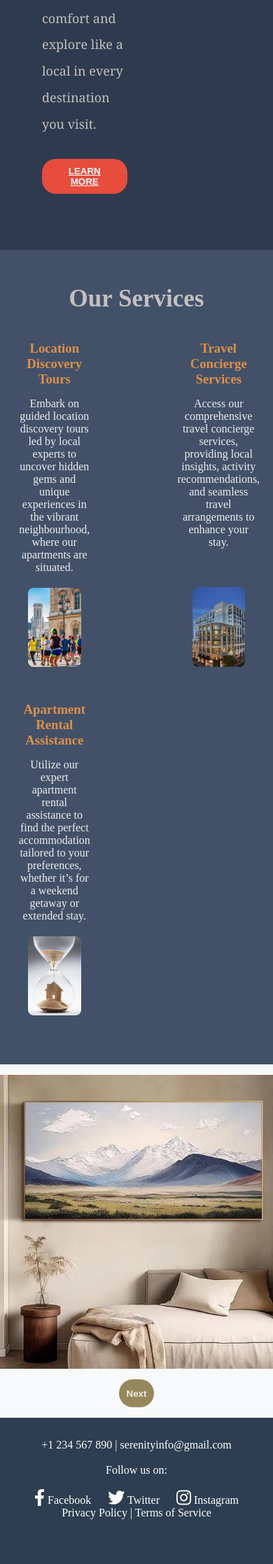
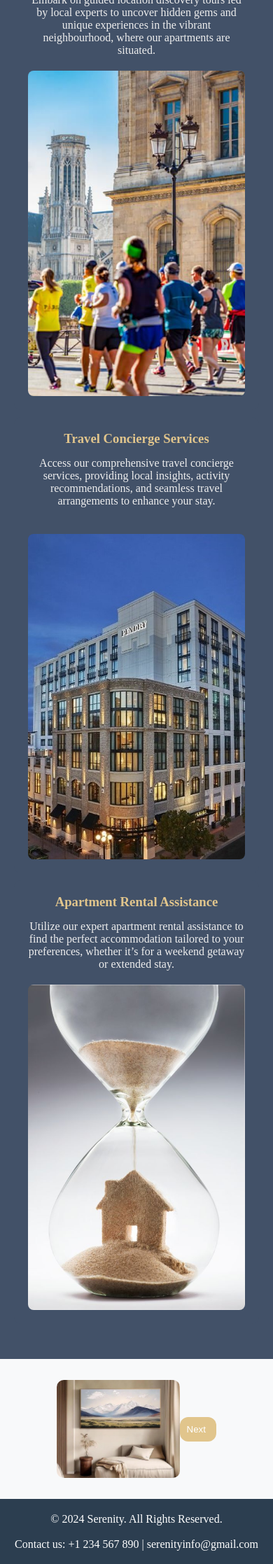
Before and after one commit to eldasahitii/Airbnb, a PHP site: page /Home.php in a window 390 px wide; the page is wider, and only the part inside the window is pictured. Shown: the part 1160-3395 px from the top of that part at 70% size. Before the commit the page ends 3331 px from the top of that part, so only its background shows below. Run offline with PHP 8.4, Linux system fonts and the light colour scheme; the visitor is signed in with stand-in values (Sample User, id 1); some libraries are stand-ins or nearby versions.

Commit message:
home,aboutus,booking responsive

```diff
--- a/Home.php
+++ b/Home.php
@@ -8,9 +8,8 @@ if (!isset($_SESSION['email'])) {
 $email = $_SESSION['email'];
 ?>
 
-<div style="background-color:#2c3e50; color: white; padding: 18PX 20px; text-align: center; font-size: 16px; font-weight: normal; border-radius: 5px; position: absolute; top: 0; right: 0; z-index: 9999;">
-    Welcome, <?php echo $email; ?>!
-    <a href="Logout.php" style="text-decoration: none; color: white; background-color: #f44336; padding: 5px 10px; border-radius: 5px; font-size: 14px; margin-left: 15px;">Logout</a>
+<div id="welcomeMessage" style="background-color:#2c3e50; color: white; padding: 18px 20px; text-align: center; font-size: 16px; font-weight: normal; border-radius: 5px; position: absolute; margin-left:65px; padding-top:35px;">
+    Welcome, <?php echo $email; ?>
 </div>
 
 <!DOCTYPE html>
@@ -28,14 +27,15 @@ $email = $_SESSION['email'];
             <div class="logo">
                 <img src="./images/image.png" alt="logo">
         </div>
-            <nav>
+            <nav class="nav-links">
                 <a href="#home">Home</a>
                 <a href="AboutUs.php">About Us</a>
                 <a href="Apartments.php">Apartments</a>
                 <a href="ContactUs.php">Contact Us</a>
                 <a href="Booking.php">Booking</a>
             </nav>
-            <button class="login-btn"><a href="LogIn.php">Log In</a></button>
+            <a href="Logout.php" style="text-decoration: none; color: white; background-color: #f44336; padding: 5px 10px; border-radius: 5px; font-size: 14px; margin-left: 15px;">Logout</a>
+
         </div>
     </header>
 
@@ -61,7 +61,7 @@ $email = $_SESSION['email'];
             </div>
             <div class="services-card">
                 <h3>Travel Concierge Services</h3>
-                <p>Access our comprehensive travel concierge services, providing local insights, activity recommendations, and seamless travel arrangements to enhance your stay.</p>
+                <p>Access our comprehensive travel concierge services, providing local insights, activity recommendations, and seamless travel arrangements to enhance your stay.</p><br>
               <img src="./images/img3.jpg" alt="">
             </div>
 
@@ -74,8 +74,12 @@ $email = $_SESSION['email'];
     </section>
 
     <script>
-        var i=0;
-        var imgs=[
+document.addEventListener("DOMContentLoaded", function() {
+    setTimeout(function () {
+        document.getElementById("welcomeMessage").style.display = "none";
+    }, 5000);
+    let i = 0;
+    const images = [
         "images/imgs2.jpg",
         "images/imgs3.jpg",
         "images/imgs4.jpg",
@@ -83,50 +87,37 @@ $email = $_SESSION['email'];
         "images/imgs6.jpg"
     ];
 
-        function slideImg(){
+    function slideImg() {
+        document.getElementById("slideshow").src = images[i];
+        i = (i + 1) % images.length;
+    }
 
-            document.getElementById('slideshow').src=imgs[i];
-            if(i<imgs.length - 1){
-                i++;
-            }else{
-                i=0;
-            }
-        }
-       document.body.addEventListener('load',slideImg());
-
+    document.getElementById("nextSlide").addEventListener("click", slideImg);
+    setInterval(slideImg, 3000);
+});
     </script>
-
-    <div id="slide-content">
-
+    <div class="slideshow">
         <img name="slide" id="slideshow" src="images/imgs1.jpg" />
-        <button onclick="slideImg()">Next</button>
-
+        <button onclick="slideImg()" id="nextSlide">Next</button>
         </div>
 
-
-
-        <footer style="background-color: #2c3e50; color: white; padding: 30px 0; text-align: center;margin-top: 20px>
+        <footer>
     <div>
-
         <p>&copy; 2024 Serenity. All Rights Reserved.</p><br>
         <p>Contact us:
-            <a href="tel:+1234567890" style="color: white; text-decoration: none;">+1 234 567 890</a> |
+            <a href="#" style="color: white; text-decoration: none;">+1 234 567 890</a> |
             <a href="mailto:serenityinfo@gmail.com" style="color: white; text-decoration: none;">serenityinfo@gmail.com</a>
         </p><br>
-
-
         <p>Follow us on:</p><br>
-        <a href="https://www.facebook.com/yourpage" target="_blank" style="margin: 0 10px; color: white; text-decoration: none;">
-            <i class="fab fa-facebook-f" style="font-size: 24px;"></i> Facebook
+        <a href="https://www.facebook.com/yourpage" target="_blank">
+            <i class="fab fa-facebook-f"></i> Facebook
         </a>
-        <a href="https://twitter.com/yourprofile" target="_blank" style="margin: 0 10px; color: white; text-decoration: none;">
-            <i class="fab fa-twitter" style="font-size: 24px;"></i> Twitter
+        <a href="https://twitter.com/yourprofile" target="_blank" >
+            <i class="fab fa-twitter"></i> Twitter
         </a>
-        <a href="https://www.instagram.com/yourprofile" target="_blank" style="margin: 0 10px; color: white; text-decoration: none;">
-            <i class="fab fa-instagram" style="font-size: 24px;"></i> Instagram
+        <a href="https://www.instagram.com/yourprofile" target="_blank" >
+            <i class="fab fa-instagram" ></i> Instagram
         </a><br>
-
-
         <p>
             <a href="privacy-policy.php" style="color: white; text-decoration: none;">Privacy Policy</a> |
             <a href="terms-of-service.php" style="color: white; text-decoration: none;">Terms of Service</a>
@@ -134,7 +125,6 @@ $email = $_SESSION['email'];
     </div>
 </footer>
 
-
 <script src="https://kit.fontawesome.com/a076d05399.js"></script>
 
 
--- a/style.css
+++ b/style.css
@@ -46,40 +48,32 @@ body{
 .main{
     display: flex;
     align-items: center;
-    justify-content: space-between;
+    flex-wrap: wrap;
     padding: 80px 60px;
     color:white;
     background-color: #2e3b4e;
     gap: 30px;
-    line-height: 2.1;
 }
-
 .main-content{
-max-width: 45%;
-}
-
-
+flex: 1;}
 .main-content h1{
     font-size:48px;
     font-family:'Times New Roman', Times, serif;
     color: #fff;
     margin-bottom: 20px;
-
 }
 .main-content p{
     color: #c3c0c0;
        font-size: 18px;
        margin: 0px 0px 30px;
        font-family: Georgia, 'Times New Roman', Times, serif;
-
 }
 .main-image img{
-    border-radius: 10px;
-    max-width: 90%;
+    border-radius: 30px;
+    max-width: 80%;
+    margin-left: 40px;
 }
-.main-image {
-    max-width: 45%;
-}
+
 .learn-more-btn{
     background-color: #e74c3c;
     color: #fff;
@@ -91,28 +85,26 @@ max-width: 45%;
 }
 .learn-more-btn a{
     color: #fff;
+    text-decoration: none;
 }
 .learn-more-btn:hover{
     background-color: #c0392b;
 }
-
 .services{
     color: #c3c0c0;
     background-color: #425168;
     padding: 50px 20px;
-
+   text-align: center;
 }
-
 .services h2{
     font-weight: bold;
     margin-bottom: 20px;
     text-align: center;
     position: relative;
     font-size: 35px;
-
 }
 .services-container{
-    justify-content: space-between;
+    justify-content: center;
     display: flex;
     flex-wrap: wrap;
     gap: 10px;
@@ -120,44 +112,85 @@ max-width: 45%;
 }
 .services-card{
 background-color: #425168;
-max-width: 33%;
+max-width: 27%;
 text-align: center;
-display: flex;
-flex-direction: column;
 padding:20px;
 border-radius: 10px;
-justify-content: space-between;
-align-items: center;
-flex: 1;
 }
 .services-card h3{
     margin-bottom: 15px;
-    color:#dd9048;
-
+    color:#e1c58c;
 }
 .services-card p{
     margin-bottom: 20px;
     color: #eee;
-
 }
 .services-card img {
-    margin-top: auto;
     border-radius: 8px;
-    max-width: 250px;
     width: 100%;
+}
+.slideshow{
+    align-items: center;
+    justify-content: center;
+    margin: 30px auto;
+    display: flex;
+}
+.slideshow img {
+    max-width: 35%;
+    border-radius: 10px;
+}
+.slideshow button {
+    padding: 10px 15px;
+    background-color: #e1c58c;
+    color: white;
+    border-radius: 12px;
+    border: none;
+    padding-left: 10px;
+    align-items: center;
+    cursor: pointer;
+}
+@media (max-width: 768px) {
+    .nav-links {
+        display: none;
+        position: absolute;
+        top: 60px;
+        left: 0;
+        width: 100%;
+        background-color: #2c3e50;
+        flex-direction: column;
+        text-align: center;
+        padding: 15px 0;
+    }
+    .nav-links a{
+        display: block;
+        padding: 10px;
+    }
+    .nav-links.show {
+        display: flex;
+    }
+
+    .services-container {
+        flex-direction: column;
+    }
+
+    .services-card {
+        max-width: 100%;
+    }
+    .slideshow img {
+        max-width: 45%;
+        border-radius: 10px;
+    }
 }
 .about-us-content{
     background-color: #2e3b4e;
-    background-position: 0%;
     text-align: center;
-    padding: 150px;
+    padding: 100px 20px;
 }
 .about-us-content h1{
     color: #c0392b;
     padding-bottom: 75px;
     font-size:45px ;
     font-family: Georgia, 'Times New Roman', Times, serif;
-
 }
 .about-us-content p{
     color: #eee;
@@ -503,6 +572,19 @@ color: #333;
 }
 
 
+footer {
+    background-color: #2c3e50;
+    color: white;
+    padding: 20px;
+    text-align: center;
+}
+
+footer a {
+    color: white;
+    text-decoration: none;
+}
+
+
 
 form{
     width: 100%;
```
Also changed, not shown: other parts of style.css (+83 -45 lines), AboutUs.php (+24 -62 lines), Apartments.php (+17 -17 lines), Booking.php (+14 -47 lines), ContactUs.php (+15 -34 lines). Lines whose indentation alone changed are shown as unchanged.
